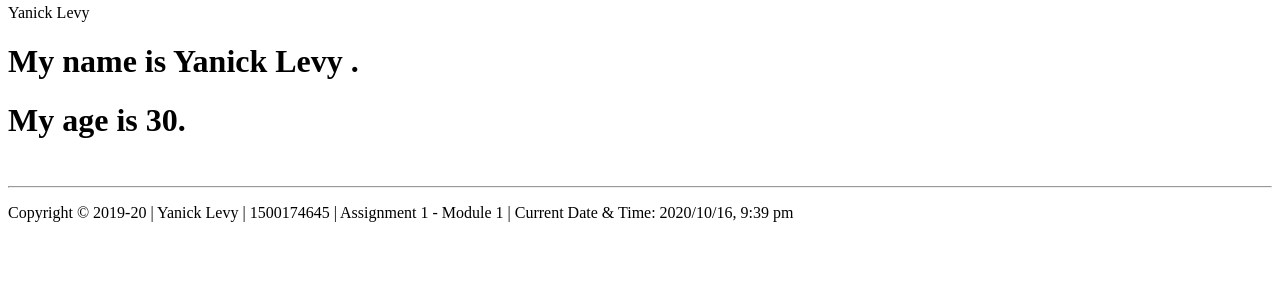
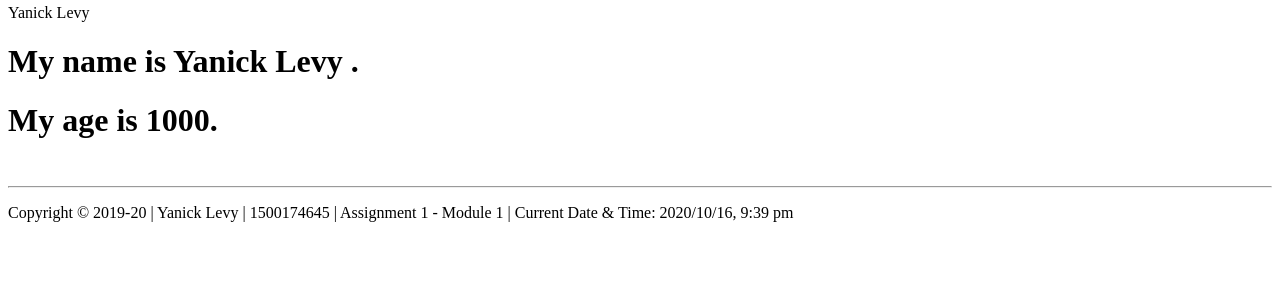
Before and after one commit to YanickGit/php_primer2, a PHP site: page / in a window 1280 px wide. Shown: the part 359-659 px from the top of the page. Run offline with PHP 8.4, Linux system fonts and the light colour scheme.

Commit message:
Update Index
Update Index

```diff
--- a/index.php
+++ b/index.php
@@ -22,7 +22,7 @@
     <?php
     //declaring variables
     $name = "Yanick Levy";
-    $age = "30";
+    $age = "1000";
 
     echo $name;
     echo "<h1>My name is $name .</h1>";
```
